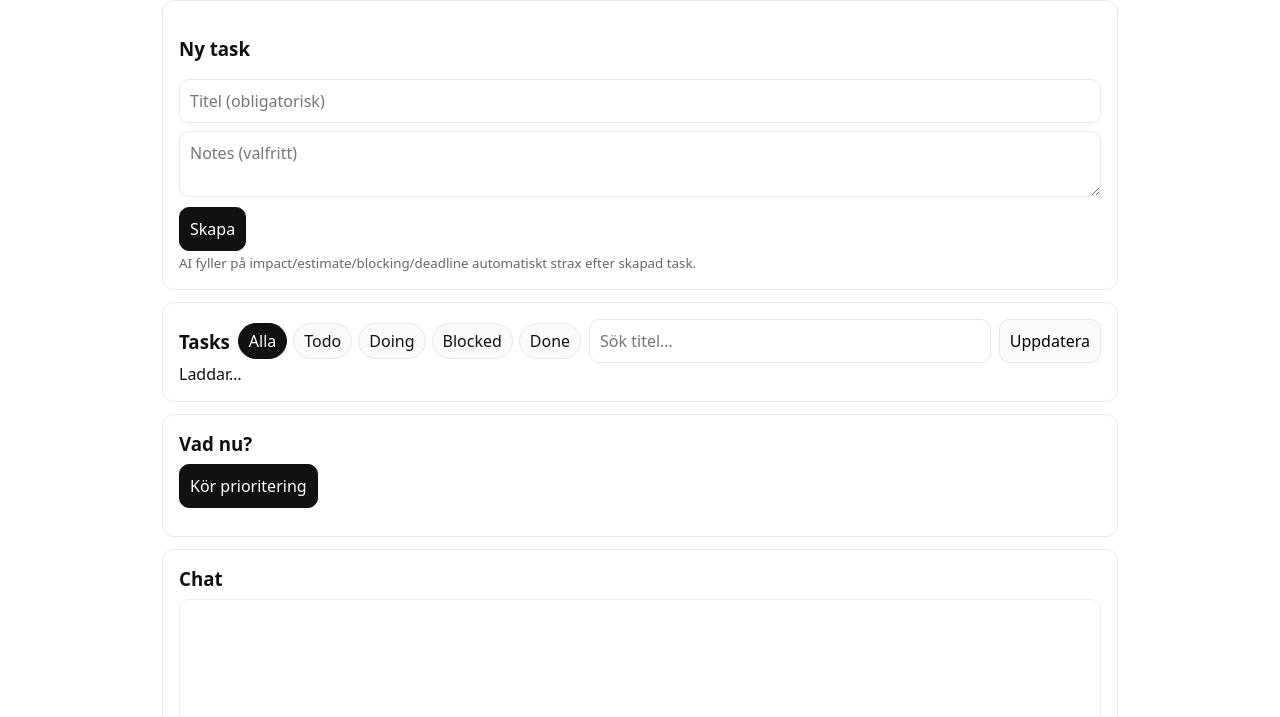
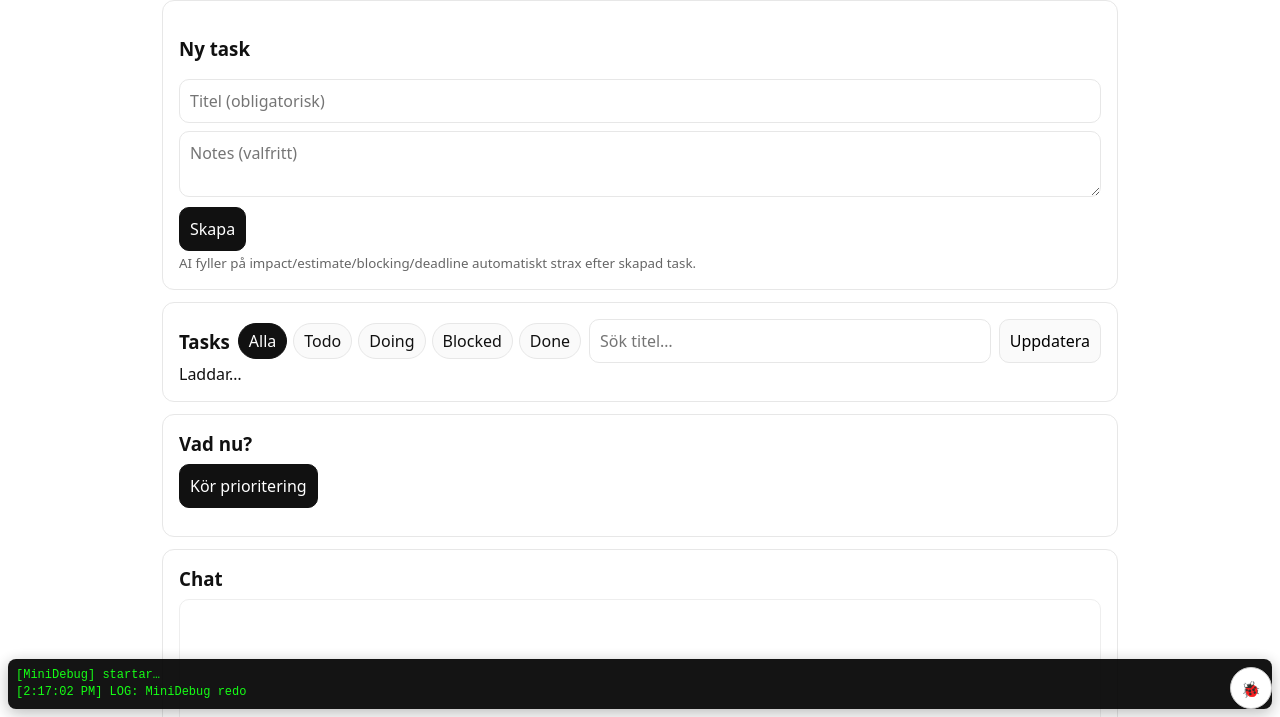
Before and after one commit to Antonora/Clerkr, a website: page index.html in a window 1280 px wide. Shown: the part 83-800 px from the top of the page. Drawn offline with Linux system fonts and the light colour scheme.

Commit message:
Update index.html

```diff
--- a/index.html
+++ b/index.html
@@ -466,23 +466,60 @@ chatInput.addEventListener('keydown', (e)=>{ if(e.key==='Enter') sendChat(); });
   });
   renderChat();
 
-  // === MiniDebug ===
+
+</script>
+<script id="minidebug">
 (function(){
-  const box = document.createElement('div');
-  box.id = 'debugBox';
-  box.style.cssText = 'position:fixed;left:8px;right:8px;bottom:8px;max-height:40vh;overflow:auto;background:#000;color:#0f0;font:12px/1.4 ui-monospace,monospace;padding:8px;border-radius:8px;opacity:.9;z-index:99999;display:none';
-  document.body.appendChild(box);
-  function logLine(type, msg){ const d=new Date().toLocaleTimeString(); box.innerHTML += `[${d}] ${type}: ${msg}<br/>`; box.scrollTop = box.scrollHeight; }
-  window.__debugShow = (on=true)=> { box.style.display = on?'block':'none'; };
-  const origLog = console.log, origErr = console.error;
-  console.log = (...a)=>{ origLog(...a); logLine('LOG', a.map(x=> (typeof x==='object'? JSON.stringify(x): String(x))).join(' ')); };
-  console.error = (...a)=>{ origErr(...a); logLine('ERR', a.map(x=> (typeof x==='object'? JSON.stringify(x): String(x))).join(' ')); };
-  window.addEventListener('error', e => logLine('ONERROR', e.message));
-  window.addEventListener('unhandledrejection', e => logLine('REJECT', (e.reason && e.reason.message) || String(e.reason)));
-  // visa boxen om ?debug finns i URL
-  if (location.search.includes('debug')) window.__debugShow(true);
+  try {
+    // Panel
+    var box = document.createElement('div');
+    box.id = 'debugBox';
+    box.style.cssText = 'position:fixed;left:8px;right:8px;bottom:8px;max-height:40vh;overflow:auto;background:#000;color:#0f0;font:12px/1.4 ui-monospace,monospace;padding:8px;border-radius:8px;opacity:.92;z-index:2147483647;display:block;box-shadow:0 4px 16px rgba(0,0,0,.3)';
+    box.innerHTML = '[MiniDebug] startar…<br/>';
+    document.body.appendChild(box);
+
+    // Toggle-knapp
+    var btn = document.createElement('button');
+    btn.textContent = '🐞';
+    btn.title = 'Visa/Dölj debug';
+    btn.style.cssText = 'position:fixed;right:8px;bottom:8px;width:42px;height:42px;border-radius:50%;border:1px solid #ccc;background:#fff;z-index:2147483647';
+    btn.onclick = function(){
+      box.style.display = (box.style.display === 'none') ? 'block' : 'none';
+    };
+    document.body.appendChild(btn);
+
+    function fmtArg(a){
+      if (a instanceof Error) return a.stack || a.message;
+      if (typeof a === 'object') { try { return JSON.stringify(a); } catch { return String(a); } }
+      return String(a);
+    }
+    function logLine(type, args){
+      var d = new Date().toLocaleTimeString();
+      box.innerHTML += '['+d+'] '+type+': '+args.map(fmtArg).join(' ')+'<br/>';
+      box.scrollTop = box.scrollHeight;
+    }
+
+    // Exponera helpers globalt
+    window.__debugShow = function(on){ box.style.display = on ? 'block' : 'none'; };
+    window.__debugClear = function(){ box.innerHTML = ''; };
+
+    // Hooka console + globala fel
+    var origLog = console.log.bind(console);
+    var origErr = console.error.bind(console);
+    console.log = function(){ origLog.apply(console, arguments); logLine('LOG', Array.from(arguments)); };
+    console.error = function(){ origErr.apply(console, arguments); logLine('ERR', Array.from(arguments)); };
+    window.addEventListener('error', function(e){ logLine('ONERROR', [e.message]); });
+    window.addEventListener('unhandledrejection', function(e){
+      var r = e.reason;
+      logLine('REJECT', [r && (r.message || r.stack || String(r))]);
+    });
+
+    console.log('MiniDebug redo');
+  } catch (e) {
+    // Sista utväg på mobil: visa ett alert
+    alert('MiniDebug failed: ' + (e && e.message));
+  }
 })();
-
 </script>
 </body>
 </html>
```
